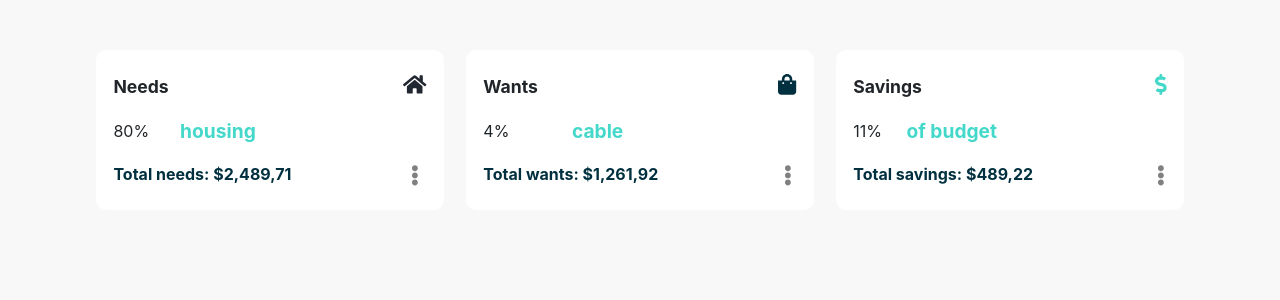
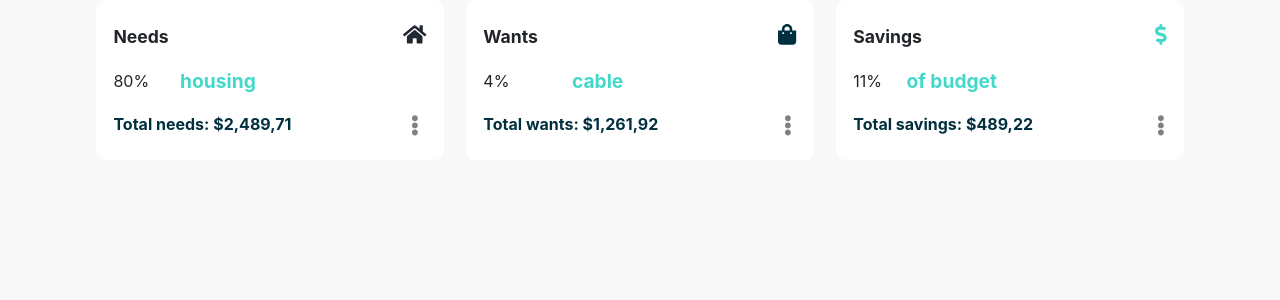
Before and after one commit to jblack186/budget-app, a Next.js app in the folder app/: page /midDashboard in a window 1280 px wide. Shown: the top 300 px of the page. Built offline with nearby package versions, Linux system fonts and the light colour scheme.

Commit message:
dashboard is 90% complete

```diff
--- a/app/styles/globals.scss
+++ b/app/styles/globals.scss
@@ -208,25 +208,74 @@
 /* Navbar */
 
 .navbar-container {
+  display: flex;
+  height: 90vh;
+  flex-direction: column;
+  justify-content: space-between;
+  align-items: center;
+
 }
+
+.logo {
+  position: relative;
+
+}
+
+.logo.dark h1 {
+  font-size: 1.2rem;
+  width: 200px;
+  position: absolute;
+  left: 50px;
+  top: 50%;
+  margin-top: -16px;
+  font-weight: bold;
+  color: white;
+}
+
+
+.logo h1 {
+  font-size: 1.2rem;
+  width: 200px;
+  position: absolute;
+  left: 50px;
+  top: 50%;
+  margin-top: -16px;
+  font-weight: bold;
+  color: '#00303F';
+}
+
+
+
 
 .navbar-container ul {
   display: flex;
-  height: 80vh;
   flex-direction: column;
-  justify-content: space-evenly;
+  justify-content: flex-start;
   align-items: center;
 }
 
-.navbar-container ul li{
+.navbar-container li{
   list-style: none;
   display: flex;
   flex-direction: column;
   align-items: center;
   cursor: pointer;
   font-weight: 500;
-  color: #076E8E;
+  color: #00303F;
 }
+
+.navbar-container.dark li {
+    list-style: none;
+    display: flex;
+    flex-direction: column;
+    align-items: center;
+    cursor: pointer;
+    font-weight: 500;
+    color: white;
+
+
+}
+
 
 .home-icon {
   font-size: 1.4rem;
@@ -310,6 +359,7 @@ body {
   font-size: 16px;
   display: flex;
   justify-content: space-between;
+  margin-bottom: 35px;
 
 
 }
@@ -520,7 +570,7 @@ body {
   font-size: 16px;
   display: flex;
   justify-content: space-between;
-  margin-top: 50px;
+  margin-bottom: 35px;
 
 }
 
@@ -652,7 +702,7 @@ body {
   display: flex;
   justify-content: space-between;
   margin: 0 auto;
-  margin-top: 50px;
+  margin-bottom: 35px;
 }
 
 .left-bottom-dash-flex {
@@ -858,7 +908,7 @@ body {
 /* STOCK BAR */
 
  .ticker-text {
-  color: yellow;
+  color: orange;
   padding-left: 5px;
   cursor: pointer;
 }
@@ -1088,3 +1138,23 @@ $duration: 60s;
   text-align: center;
   font-weight: bold;
 }
+
+.dash-labels {
+  width: 85%;
+  margin: 0 auto;
+  display: flex;
+  justify-content: space-between;
+  align-items: flex-end;
+  font-weight: bold;
+  margin-top: 10px;
+  margin-bottom: 10px;
+}
+
+
+.dash-account {
+  width: 50%;
+}
+
+.dash-calendar {
+  width: 40%;
+}
```
Also changed, not shown: app/pages/dashboard.tsx (+12 -2 lines), app/pages/navbar.tsx (+20 -8 lines).
